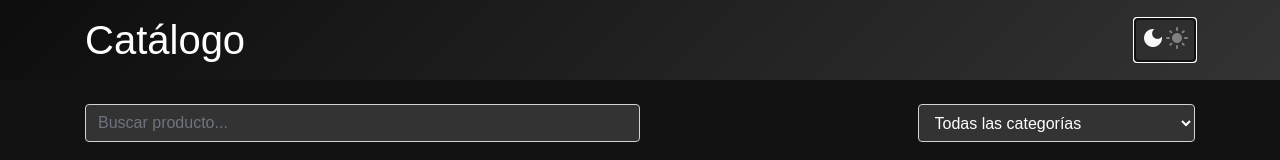
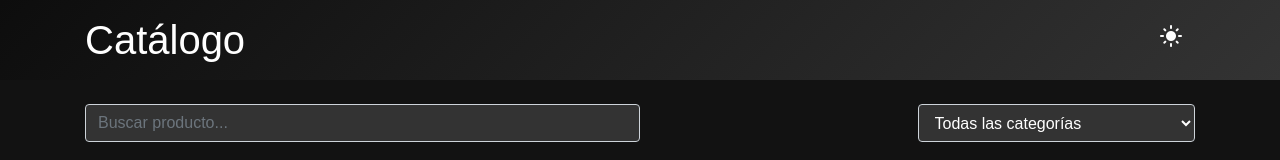
Before and after one commit to Liamir21/Catalogo, a plain HTML site: page index.html in a window 1280 px wide. Both pictures are taken after a click on the button "dark_mode". Shown: the top 160 px of the page. Drawn offline with nearby package versions, Linux system fonts and the light colour scheme.

Commit message:
modooscuro2

```diff
--- a/css/styles.css
+++ b/css/styles.css
@@ -58,17 +58,26 @@ header.dark-mode {
     border: none;
     font-size: 24px;
     cursor: pointer;
+    outline: none; /* Quitar el borde al enfocarse */
+    box-shadow: none; /* Quitar el sombreado */
 }
 
-#theme-toggle::before {
-    font-family: "Material Icons";
-    content: "dark_mode"; /* Icono del sol */
-    color: #ffc107;
+#theme-toggle:focus {
+    outline: none; /* Quitar el borde al enfocarse */
+    box-shadow: none; /* Quitar el sombreado */
 }
 
-body.dark-mode #theme-toggle::before {
-    content: "dark_mode"; /* Icono de la luna */
-    color: #f8f9fa;
+#theme-toggle:active {
+    outline: none; /* Quitar el borde al activarse */
+    box-shadow: none; /* Quitar el sombreado */
+}
+
+.material-icons {
+    color: #ffc107; /* Icono del sol en amarillo */
+}
+
+body.dark-mode .material-icons {
+    color: #ffffff; /* Icono de la luna en blanco */
 }
 
 .fade-in-up {
@@ -138,8 +147,7 @@ body.dark-mode .card {
     word-break: break-word;
 }
 
-body.dark-mode .card-title
-,
+body.dark-mode .card-title,
 body.dark-mode .card-text {
     color: #ffffff;
 }
--- a/index.html
+++ b/index.html
@@ -20,7 +20,7 @@
         <div class="container d-flex justify-content-between align-items-center">
             <h1 class="m-0">Catálogo</h1>
             <div class="header-icons d-flex align-items-center">
-                <button id="theme-toggle"><i id="theme-icon" class="material-icons">dark_mode</i></button>
+                <button id="theme-toggle" class="btn btn-link text-white"><i id="theme-icon" class="material-icons">dark_mode</i></button>
                 <a href="#" class="text-white">
                 </a>
             </div>
--- a/js/script.js
+++ b/js/script.js
@@ -81,8 +81,7 @@ document.addEventListener('DOMContentLoaded', () => {
                             <span class="carousel-control-prev-icon" aria-hidden="true"></span>
                             <span class="sr-only">Previous</span>
                         </a>
-                        <a class="carousel-control-next" href="#carousel-${product.name.replace(/\s+/g, '-')}" role="button" data
-                        -slide="next">
+                        <a class="carousel-control-next" href="#carousel-${product.name.replace(/\s+/g, '-')}" role="button" data-slide="next">
                             <span class="carousel-control-next-icon" aria-hidden="true"></span>
                             <span class="sr-only">Next</span>
                         </a>
@@ -150,9 +149,9 @@ themeToggle.addEventListener('click', () => {
         document.body.classList.toggle('dark-mode');
         header.classList.toggle('dark-mode');
         if (document.body.classList.contains('dark-mode')) {
-        themeIcon.textContent = 'light_mode';
+            themeIcon.textContent = 'light_mode'; // Icono de sol para modo oscuro
         } else {
-        themeIcon.textContent = 'dark_mode';
+            themeIcon.textContent = 'dark_mode'; // Icono de luna para modo claro
         }
     });
 });
```
Lines whose indentation alone changed are shown as unchanged.
